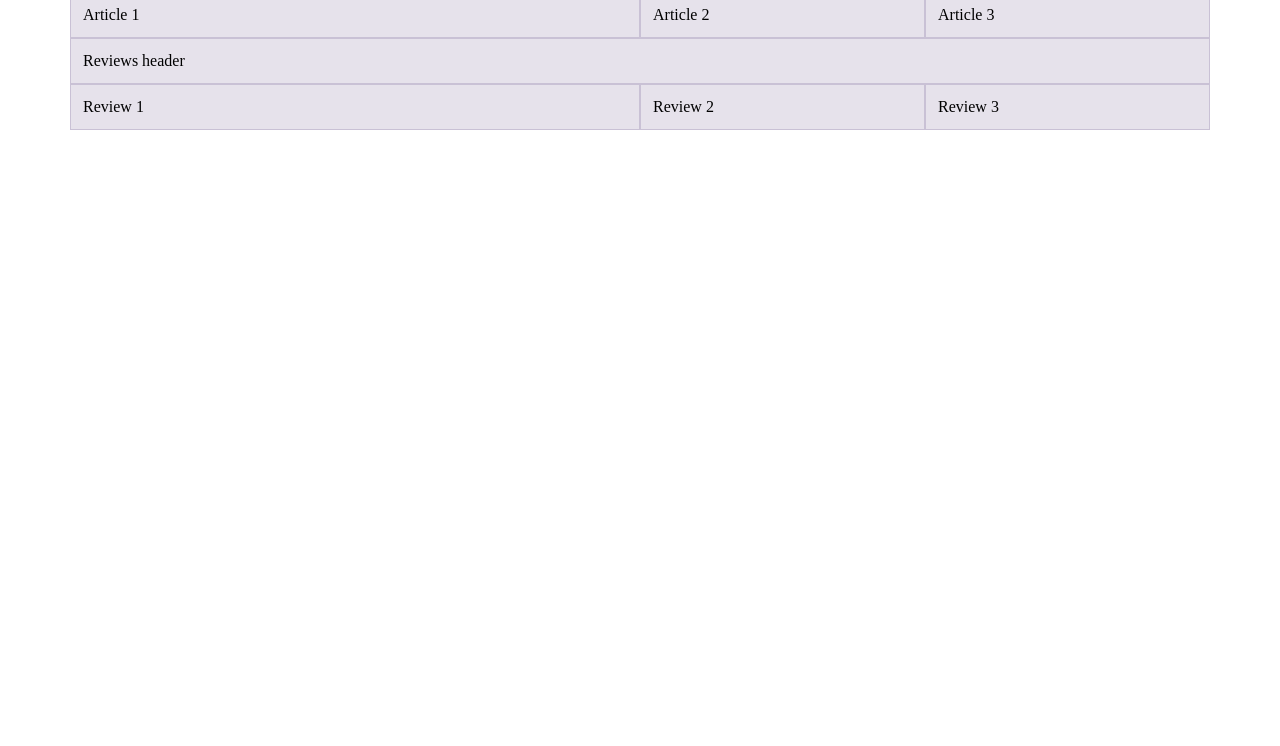
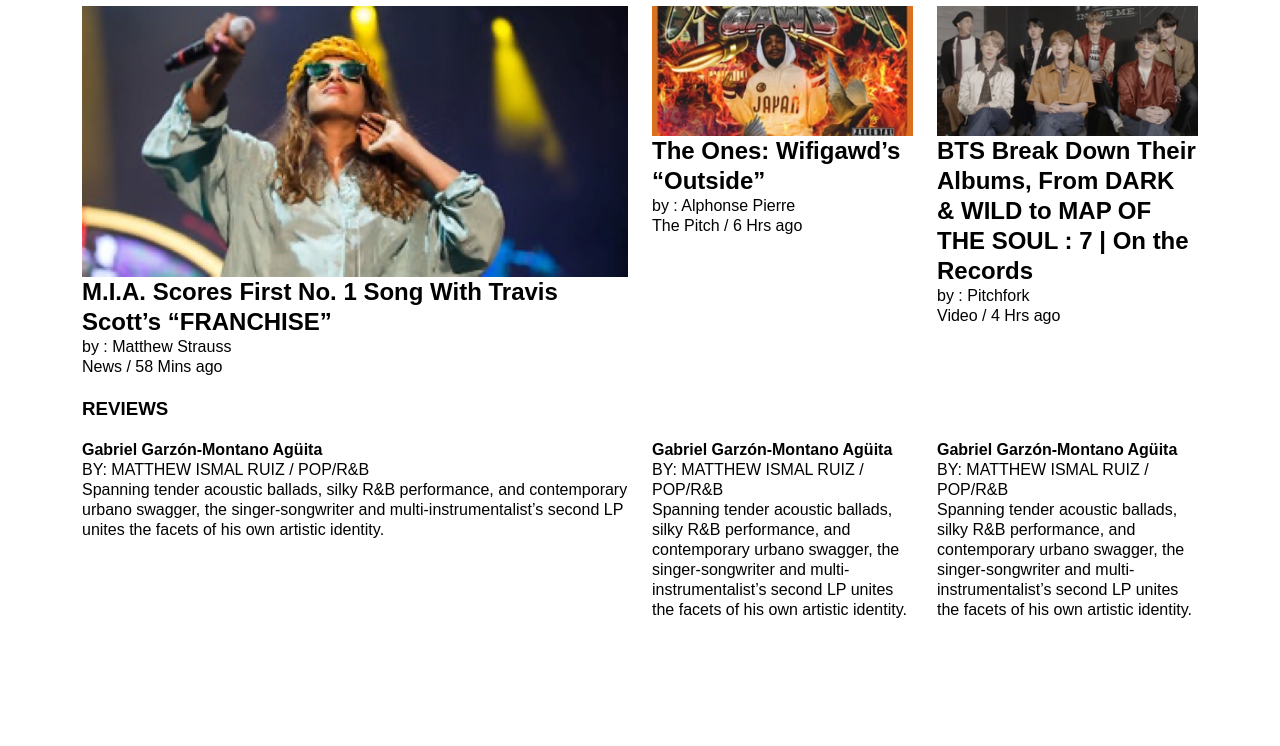
Before and after one commit to thomasrouiller/exercice-bootstrap-3-maquette-responsive, a website built with Parcel: page src/index.html in a window 1280 px wide. Shown: the part 54-800 px from the top of the page. Built offline with nearby package versions, Linux system fonts and the light colour scheme.

Commit message:
responsive done

```diff
--- a/src/index.html
+++ b/src/index.html
@@ -7,30 +7,97 @@
     <link rel="stylesheet" href="scss/main.scss" />
   </head>
   <body>
+    <header>
       <div class="container">
         <div class="row">
-        <div class="col-12">Header</div>
+          <div class="col-12">
+            <h1>Pitchfork</h1>
+          </div>
+        </div>
+      </div>
+    </header>
+    <main>
+      <div class="container">
+        <div class="row">
+          <div class="col-12 col-md-4 col-lg-6">
+            <article class="illustrated-article">
+              <img src="img/mia.webp" alt="a picture of MIA" />
+              <h2>
+                M.I.A. Scores First No. 1 Song With Travis Scott’s “FRANCHISE”
+              </h2>
+              <p class="credit">by : Matthew Strauss</p>
+              <p class="credit rubric">News <span>/ 58 Mins ago</span></p>
+            </article>
+          </div>
+          <div class="col-12 col-sm-6 col-md-4 col-lg-3">
+            <article class="illustrated-article">
+              <img src="img/theones.webp" alt="a picture of THEONES" />
+              <h2>The Ones: Wifigawd’s “Outside”</h2>
+              <p class="credit">by : Alphonse Pierre</p>
+              <p class="credit rubric">The Pitch <span>/ 6 Hrs ago</span></p>
+            </article>
+          </div>
+          <div class="col-12 col-sm-6 col-md-4 col-lg-3">
+            <article class="illustrated-article">
+              <img src="img/bts.webp" alt="a picture of BTS" />
+              <h2>
+                BTS Break Down Their Albums, From DARK & WILD to MAP OF THE SOUL
+                : 7 | On the Records
+              </h2>
+              <p class="credit">by : Pitchfork</p>
+              <p class="credit rubric">Video <span>/ 4 Hrs ago</span></p>
+            </article>
+          </div>
         </div>
       </div>
       <div class="container">
         <div class="row">
-        <div class="col-12 col-md-4 col-lg-6">Article 1</div>
-        <div class="col-12 col-sm-6 col-md-4 col-lg-3">Article 2</div>
-        <div class="col-12 col-sm-6 col-md-4 col-lg-3">Article 3</div>
+          <div class="col-12">
+            <h3>REVIEWS</h3>
+          </div>
         </div>
       </div>
       <div class="container">
         <div class="row">
-        <div class="col-12">Reviews header</div>
+          <div class="col-12 col-lg-4 col-xl-6">
+            <article class="review-article">
+              <h4>Gabriel Garzón-Montano Agüita</h4>
+              <p class="credit">BY: MATTHEW ISMAL RUIZ / POP/R&B</p>
+              <p>
+                Spanning tender acoustic ballads, silky R&B performance, and
+                contemporary urbano swagger, the singer-songwriter and
+                multi-instrumentalist’s second LP unites the facets of his own
+                artistic identity.
+              </p>
+            </article>
+          </div>
+          <div class="col-12 col-lg-4 col-xl-3">
+            <article class="review-article">
+              <h4>Gabriel Garzón-Montano Agüita</h4>
+              <p class="credit">BY: MATTHEW ISMAL RUIZ / POP/R&B</p>
+              <p>
+                Spanning tender acoustic ballads, silky R&B performance, and
+                contemporary urbano swagger, the singer-songwriter and
+                multi-instrumentalist’s second LP unites the facets of his own
+                artistic identity.
+              </p>
+            </article>
+          </div>
+          <div class="col-12 col-lg-4 col-xl-3 order-last">
+            <article class="review-article">
+              <h4>Gabriel Garzón-Montano Agüita</h4>
+              <p class="credit">BY: MATTHEW ISMAL RUIZ / POP/R&B</p>
+              <p>
+                Spanning tender acoustic ballads, silky R&B performance, and
+                contemporary urbano swagger, the singer-songwriter and
+                multi-instrumentalist’s second LP unites the facets of his own
+                artistic identity.
+              </p>
+            </article>
           </div>
         </div>
-    <div class="container">
-      <div class="row">
-        <div class="col-12 col-lg-4 col-xl-6">Review 1</div>
-        <div class="col-12 col-lg-4 col-xl-3">Review 2</div>
-        <div class="col-12 col-lg-4 col-xl-3 order-last">Review 3</div>
       </div>
-    </div>
+    </main>
     <script src="js/main.js" type="module"></script>
   </body>
 </html>
--- a/src/scss/main.scss
+++ b/src/scss/main.scss
@@ -28,6 +28,7 @@
 
   font-size: 1rem;
   line-height: 1.25;
+  font-family: sans-serif;
 }
 
 a {
@@ -45,14 +46,22 @@
 // base rules
 // ==================================== */
 
-.row + .row {
-  margin-top: 16px;
+// .row + .row {
+//   margin-top: 16px;
+// }
+
+// .row > .col,
+// .row > [class^="col-"] {
+//   padding-top: 12px;
+//   padding-bottom: 12px;
+//   background-color: rgba(86, 61, 124, 0.15);
+//   border: 1px solid rgba(86, 61, 124, 0.2);
+// }
+
+h1 {
+  text-align: center;
 }
 
-.row > .col,
-.row > [class^="col-"] {
-  padding-top: 12px;
-  padding-bottom: 12px;
-  background-color: rgba(86, 61, 124, 0.15);
-  border: 1px solid rgba(86, 61, 124, 0.2);
+article {
+  padding: 20px 0px;
 }
```
Also changed, not shown: src/img/bts.webp (added), src/img/mia.webp (added), src/img/theones.webp (added), 3 other files. Lines whose indentation alone changed are shown as unchanged.
